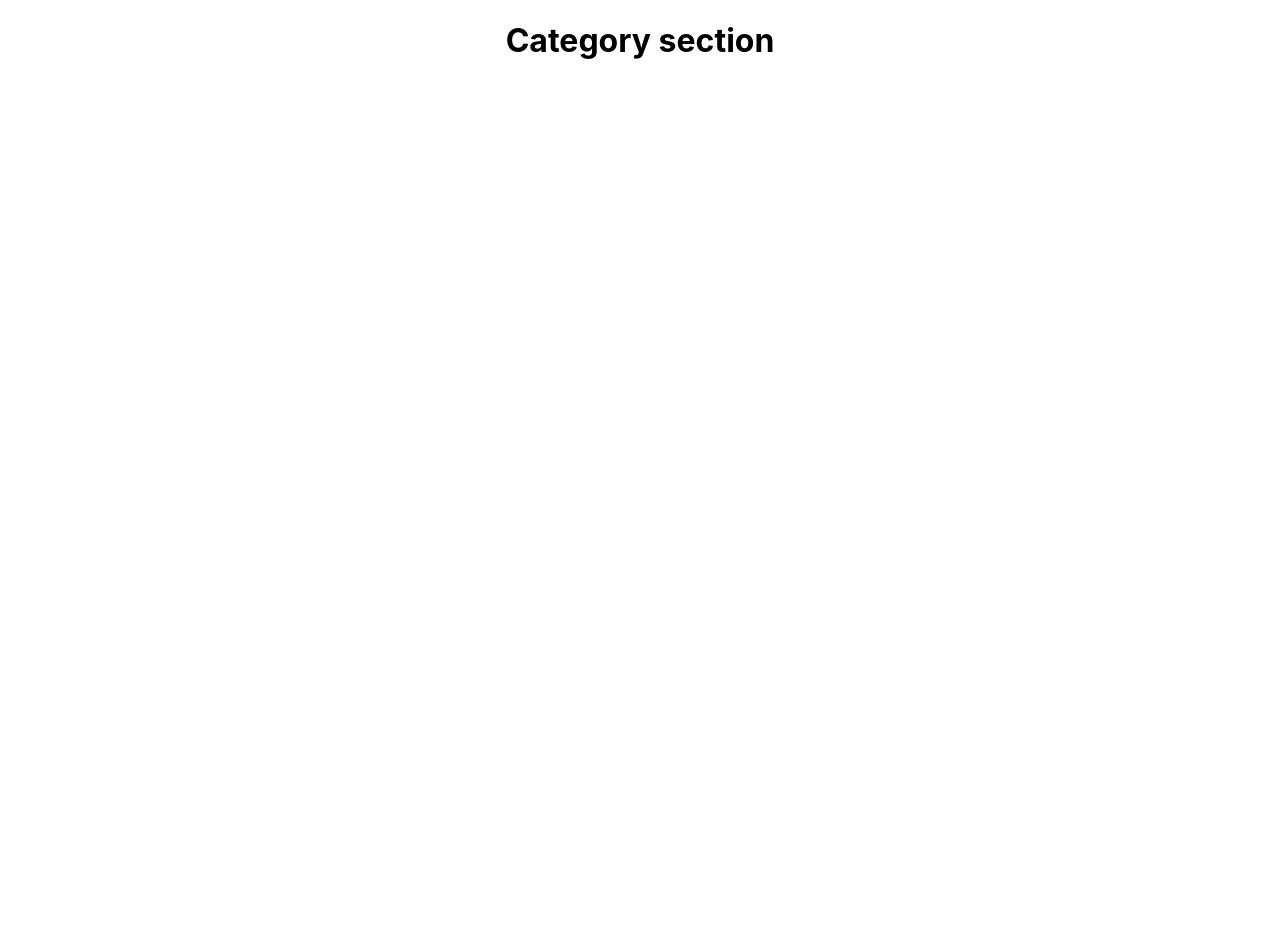
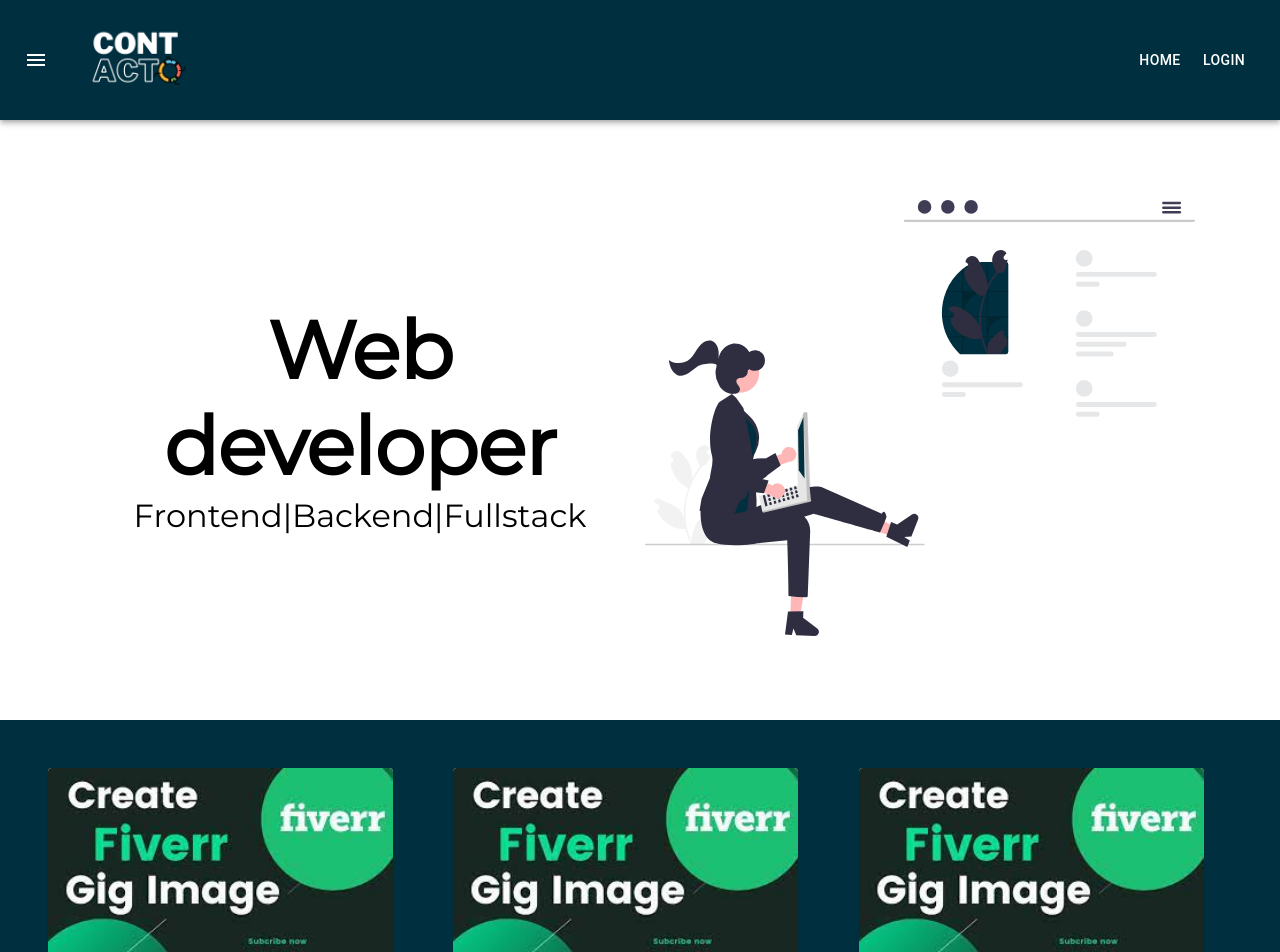
Before and after one commit to GDSC-MUST-21/contacto, a React (Create React App) app in the folder contacto-frontend/: page /category in a window 1280 px wide. Shown: the top 952 px of the page. Before the commit the page ends 800 px from the top, so only its background shows below. Built offline with nearby package versions, Linux system fonts and the light colour scheme.

Commit message:
created the web-dev category page

```diff
--- a/contacto-frontend/package.json
+++ b/contacto-frontend/package.json
@@ -5,6 +5,7 @@
   "dependencies": {
     "@emotion/react": "^11.9.0",
     "@emotion/styled": "^11.8.1",
+    "@fontsource/montserrat": "^4.5.10",
     "@material-ui/core": "^4.12.4",
     "@mui/icons-material": "^5.6.1",
     "@mui/material": "^5.6.1",
--- a/contacto-frontend/src/App.js
+++ b/contacto-frontend/src/App.js
@@ -2,16 +2,16 @@
 import './App.css';
 import Home from './pages/Home';
 import { Routes, Route } from "react-router-dom";
-import Category from './pages/Category';
 import Profile from './pages/Profile';
 import GigProfile from './pages/GigProfile';
+import WebDev from './pages/WebDev';
 
 function App() {
   return (
     <div className="App">
       <Routes>
         <Route path='/' element={<Home/>} />
-        <Route path='/category' element={<Category/>} />
+        <Route path='/category' element={<WebDev />} />
         <Route path='/profile' element={<Profile />} />
         <Route path='/gig' element={<GigProfile />} />
       </Routes>
--- /dev/null
+++ b/contacto-frontend/src/components/Cards.js
@@ -0,0 +1,67 @@
+import image from "../assests/download.jpg";
+import avatar from "../assests/avatar.png";
+// import { FontAwesomeIcon } from '@fortawesome/react-fontawesome'
+// import { faStar } from '@fortawesome/free-solid-svg-icons'
+// import { faThumbsUp } from "@fortawesome/free-solid-svg-icons";
+import { Card, CardActions, CardContent, CardMedia, Grid, IconButton, Typography } from "@mui/material";
+import ThumbUpIcon from '@mui/icons-material/ThumbUp';
+import StarIcon from '@mui/icons-material/Star';
+
+export default function Cards() {
+    return (
+        // <Card className="m-3">
+        //     <Card.Img variant="top" src={image} />
+        //     <Card.Body>
+        //         <Card.Title>I will design, redesign professional modern website</Card.Title>
+        //         <br />
+        //         <Container>
+        //             <Row className="mb-4">
+        //                 <Col xs={8} className="d-flex justify-content-start">
+        //                     <Image roundedCircle="true" src={avatar} width="40" height="40" />
+        //                     <p className="m-2">Username</p>
+        //                 </Col>
+        //                 <Col xs={4}>
+        //                     <p><FontAwesomeIcon icon={faStar} size="lg"/>4.6</p>
+        //                 </Col>
+        //             </Row>
+        //         </Container>
+        //         <footer>
+        //             <FontAwesomeIcon icon={faThumbsUp} size="xl" />
+        //         </footer>
+        //     </Card.Body>
+        // </Card>
+        <Card sx={{ maxWidth: 345, margin: '1rem'}} className='cards'>
+            <CardMedia
+                component="img"
+                // height="140"
+                image={image}
+                alt="green iguana"
+            />
+            <CardContent>
+                <Typography gutterBottom variant="h5" component="div">
+                    I will design, redesign professional modern website
+                </Typography>
+                <br />
+                <Grid container>
+                    <Grid item xs={12} sx={{
+                        display: 'flex',
+                        flexDirection: 'row',
+                        justifyContent: 'start',
+                        alignItems: 'center'
+                    }}>
+                        <img src={avatar} width="60" height="60" style={{
+                            padding: '1rem',
+                            borderRadius: '100%'
+                        }} />
+                        <Typography variant="h6" sx={{padding: '1rem'}}>username</Typography>
+                    </Grid>
+                </Grid>
+            </CardContent>
+            <CardActions sx={{display: 'flex', justifyContent: 'center'}}>
+                <IconButton aria-label="delete" size="large">
+                    <ThumbUpIcon />
+                </IconButton>
+            </CardActions>
+        </Card>
+    );
+}
--- /dev/null
+++ b/contacto-frontend/src/components/CategoryNav.js
@@ -0,0 +1,39 @@
+import * as React from 'react';
+import AppBar from '@mui/material/AppBar';
+import Box from '@mui/material/Box';
+import Toolbar from '@mui/material/Toolbar';
+import Button from '@mui/material/Button';
+import IconButton from '@mui/material/IconButton';
+import MenuIcon from '@mui/icons-material/Menu';
+import navLogo from '../assests/logo-blue.png';
+import { useNavigate } from 'react-router-dom';
+
+export default function CategoryNav() {
+
+    let navigate = useNavigate();
+    const routeChange = () => {
+        let path = `/`
+        navigate(path)
+    }
+    return (
+        <Box sx={{ flexGrow: 1 }}>
+            <AppBar position="static" sx={{ backgroundColor: '#00303F' }}>
+                <Toolbar>
+                    <IconButton
+                        size="large"
+                        edge="start"
+                        color="inherit"
+                        aria-label="menu"
+                        sx={{ mr: 2 }}
+                    >
+                        <MenuIcon />
+                    </IconButton>
+                    <img src={navLogo} width='120px' alt='logo' />
+                    <Box sx={{ flexGrow: 1 }} />
+                    <Button color="inherit" onClick={routeChange}>Home</Button>
+                    <Button color="inherit">Login</Button>
+                </Toolbar>
+            </AppBar>
+        </Box>
+    );
+}
--- /dev/null
+++ b/contacto-frontend/src/components/WebLanding.js
@@ -0,0 +1,53 @@
+import webdev from '../assests/webdev.svg';
+// import Cards from "./Cards";
+// import Category from "./Category";
+import "@fontsource/montserrat";
+import { Grid, Typography } from "@mui/material";
+import Cards from './Cards';
+
+export default function WebLanding() {
+    return (
+        <Grid container>
+            <Grid container className="web-dev-hero" sx={{padding: '5rem'}}>
+                <Grid item xs={12} sm={6} sx={{display: 'flex', alignItems: 'center'}}>
+                    <Typography variant='h2' style={{ fontSize: '5rem', fontFamily: "montserrat", fontWeight: '600' }}>Web developer
+                        <span>
+                            <Typography variant='h5' style={{ fontSize: '2rem', fontWeight: '400', fontFamily: "montserrat" }}>Frontend|Backend|Fullstack</Typography>
+                        </span>
+                    </Typography>
+                </Grid>
+                <Grid item xs={12} sm={6}>
+                    <img src={webdev} width='550rem'/>
+                </Grid>
+            </Grid>
+
+            <Grid container className="web-gigs" style={{
+                backgroundColor: "#00303F",
+                padding: '2rem',
+                display: 'flex',
+                flexDirection: 'row',
+                justifyContent: 'center',
+                alignItems: 'center'
+            }}>
+                    <Grid item xs={12} lg={4} md={6}>
+                        <Cards />
+                    </Grid>
+                    <Grid item xs={12} lg={4} md={6}>
+                        <Cards />
+                    </Grid>
+                    <Grid item xs={12} lg={4} md={6}>
+                        <Cards />
+                    </Grid>
+                    <Grid item xs={12} lg={4} md={6}>
+                        <Cards />
+                    </Grid>
+                    <Grid item xs={12} lg={4} md={6}>
+                        <Cards />
+                    </Grid>
+                    <Grid item xs={12} lg={4} md={6}>
+                        <Cards />
+                    </Grid>
+            </Grid>
+        </Grid>
+    )
+}
--- a/contacto-frontend/src/pages/Category.js
+++ /dev/null
@@ -1,5 +0,0 @@
-export default function Category() {
-    return (
-        <h1>Category section</h1>
-    )
-}
--- /dev/null
+++ b/contacto-frontend/src/pages/WebDev.js
@@ -0,0 +1,11 @@
+import CategoryNav from "../components/CategoryNav";
+import WebLanding from "../components/WebLanding";
+
+export default function WebDev() {
+    return (
+        <>
+            <CategoryNav />
+            <WebLanding />
+        </>
+    )
+}
```
Also changed, not shown: contacto-frontend/src/components/Testimonial.js (+1 -6 lines), 1 other file (tests, documents, lock files or other folders).
